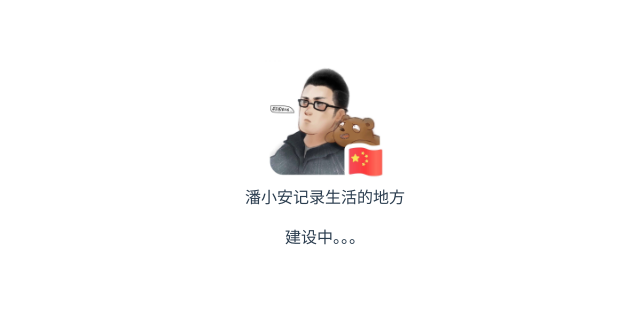
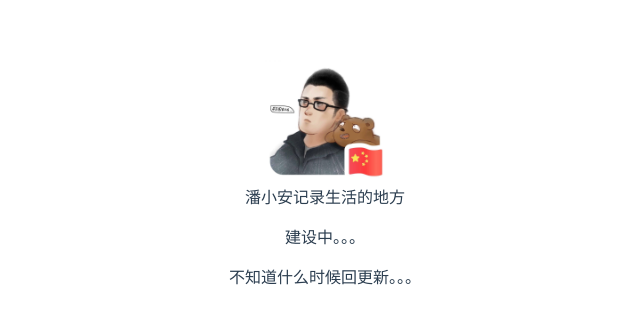
Before and after one commit to pan463859/panxiaoanblog, a Vue app: page / in a window 1280 px wide. Shown: the top 324 px of the page, without its empty margins (315-955 px from the left). Built offline with nearby package versions, Linux system fonts and the light colour scheme.

Commit message:
尝试修改代码来触发服务器更新

```diff
--- a/src/components/HelloWorld.vue
+++ b/src/components/HelloWorld.vue
@@ -2,6 +2,7 @@
   <div class="hello">
       潘小安记录生活的地方
      <p> 建设中。。。</p>
+     <p> 不知道什么时候回更新。。。</p>
   </div>
 </template>
 
```
